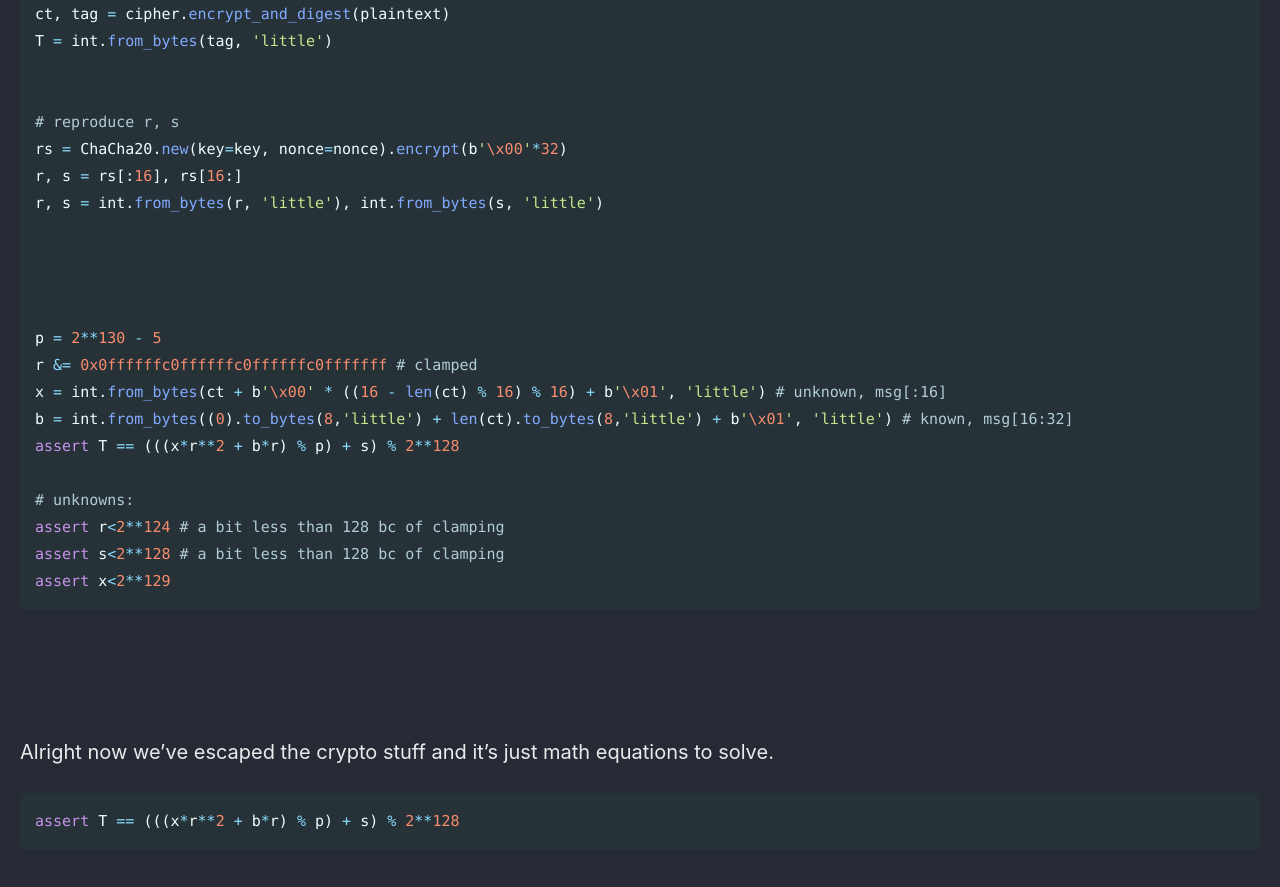
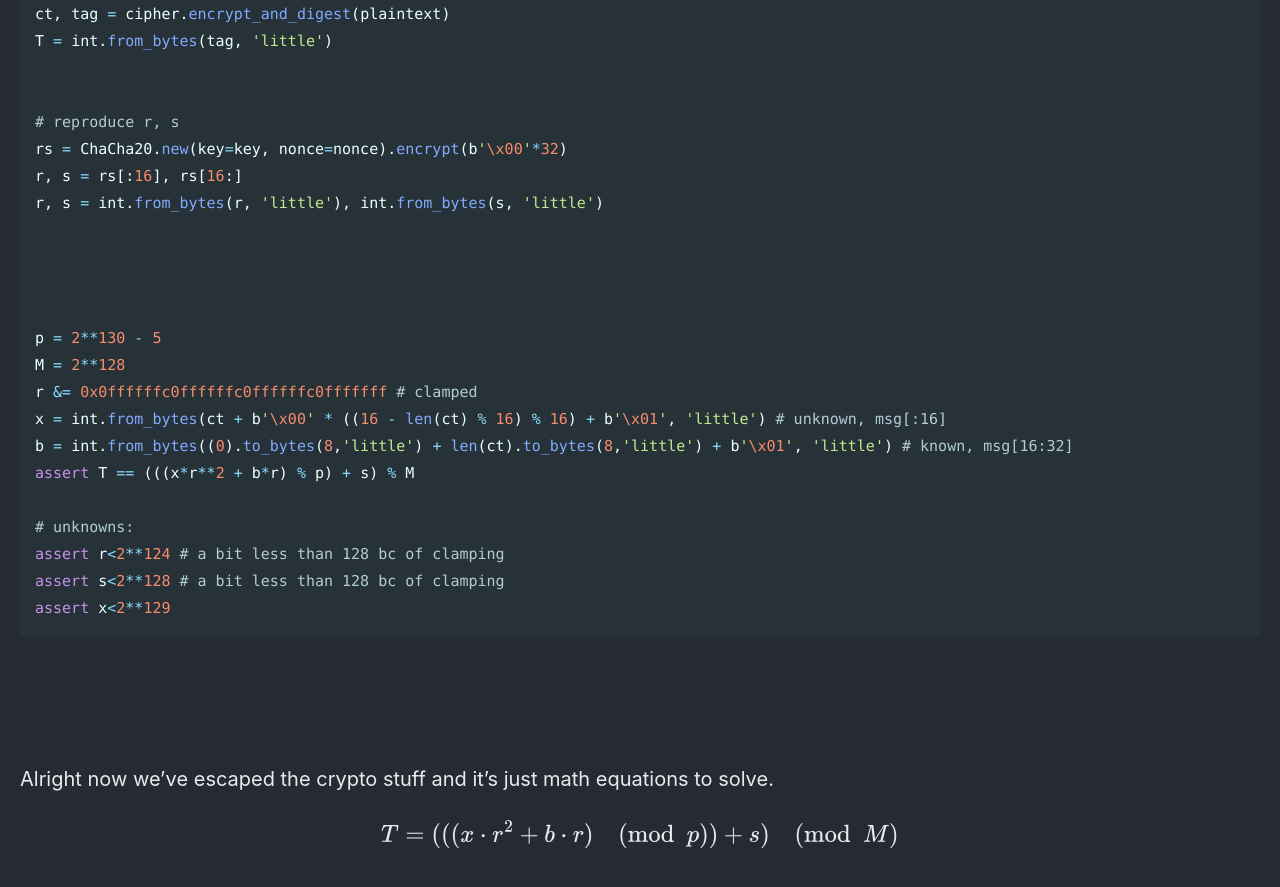
Before and after one commit to Connor-McCartney/Connor-McCartney.github.io, a Jekyll site: the page built from _pages/cryptography/other/Nostalgic-SECCONCTF14.md, in a window 1280 px wide and 900 px high, scrolled down 6245 px. Shown: the top 887 px of the window. Built offline with Jekyll 4.4.1, drawn with Linux system fonts in a browser that asks for light colours; cached includes are drawn as plain includes.

Commit message:
Update Nostalgic-SECCONCTF14.md

````diff
--- a/_pages/cryptography/other/Nostalgic-SECCONCTF14.md
+++ b/_pages/cryptography/other/Nostalgic-SECCONCTF14.md
@@ -263,10 +263,11 @@ r, s = int.from_bytes(r, 'little'), int.from_bytes(s, 'little')
 
 
 p = 2**130 - 5
+M = 2**128
 r &= 0x0ffffffc0ffffffc0ffffffc0fffffff # clamped
 x = int.from_bytes(ct + b'\x00' * ((16 - len(ct) % 16) % 16) + b'\x01', 'little') # unknown, msg[:16]
 b = int.from_bytes((0).to_bytes(8,'little') + len(ct).to_bytes(8,'little') + b'\x01', 'little') # known, msg[16:32]
-assert T == (((x*r**2 + b*r) % p) + s) % 2**128
+assert T == (((x*r**2 + b*r) % p) + s) % M
 
 # unknowns:
 assert r<2**124 # a bit less than 128 bc of clamping
@@ -283,6 +284,5 @@ assert x<2**129
 
 Alright now we've escaped the crypto stuff and it's just math equations to solve.
 
-```py
-assert T == (((x*r**2 + b*r) % p) + s) % 2**128
-```
+
+$$T = (((x \cdot r^2 + b \cdot r) \pmod p) + s) \pmod M$$
````
